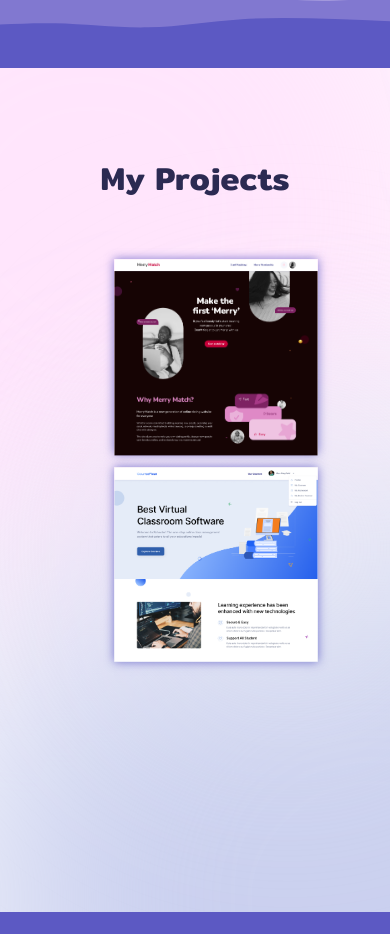
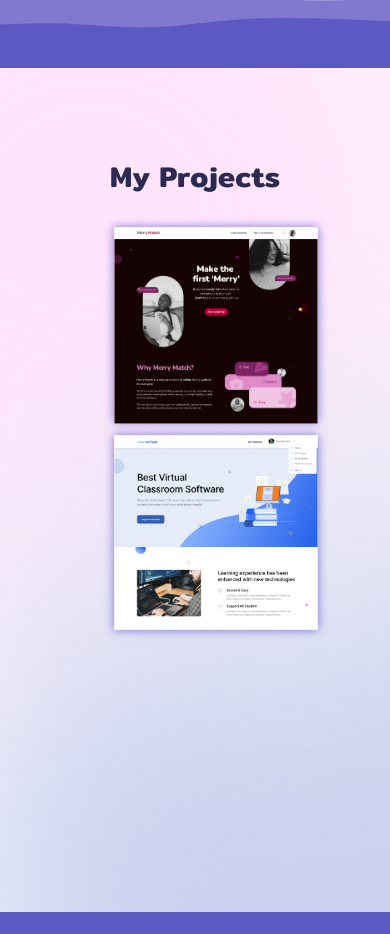
Before and after one commit to MaySupunnika/resume_may, a React (Vite) app: page / in a window 390 px wide. Shown: the part 1620-2554 px from the top of the page. Built offline with nearby package versions, Linux system fonts and the light colour scheme.

Commit message:
fix: responsive

```diff
--- a/src/pages/project.css
+++ b/src/pages/project.css
@@ -57,11 +57,11 @@
   }
 
   .project-header {
-    scale: 50%;
+    scale: 45%;
   }
 
   .card-box {
-    margin-top: -5rem;
+    margin-top: -7rem;
   }
 
   .project-detail {
```
